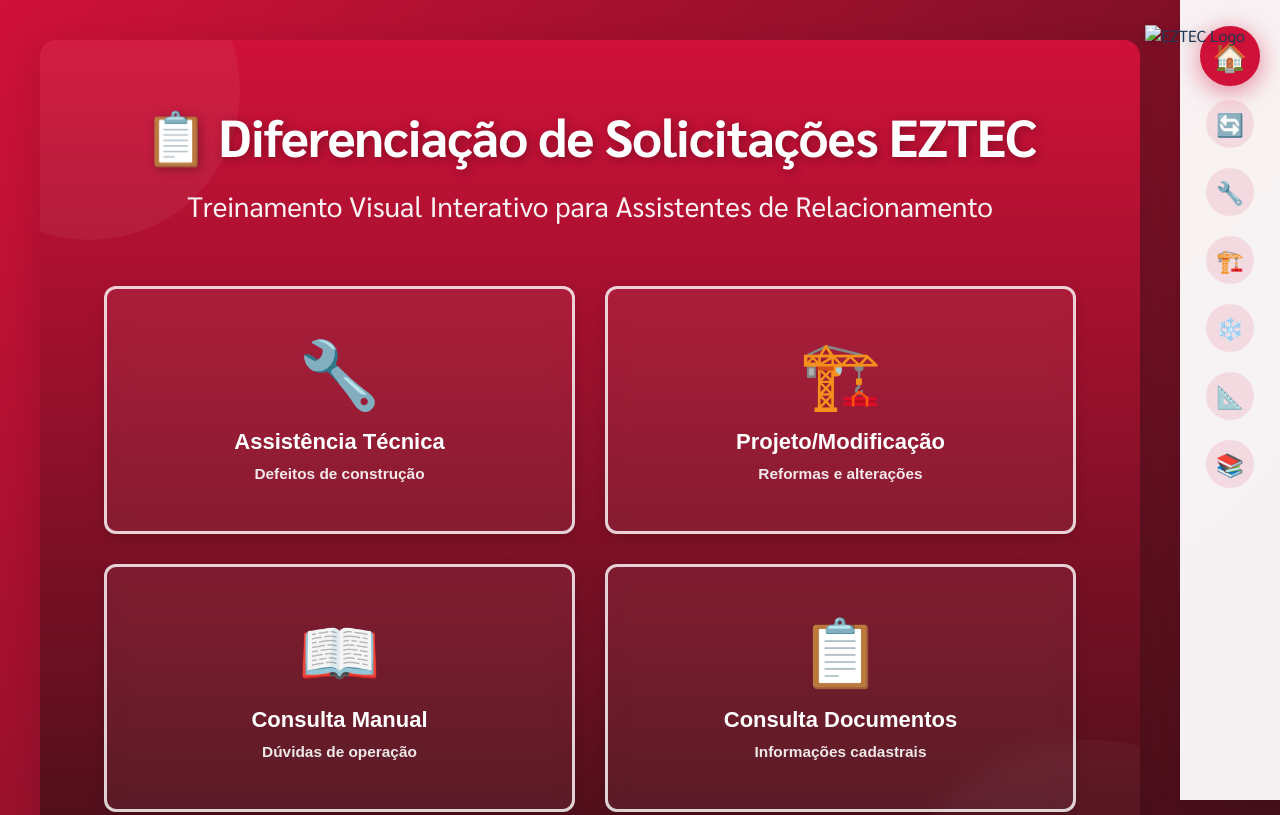
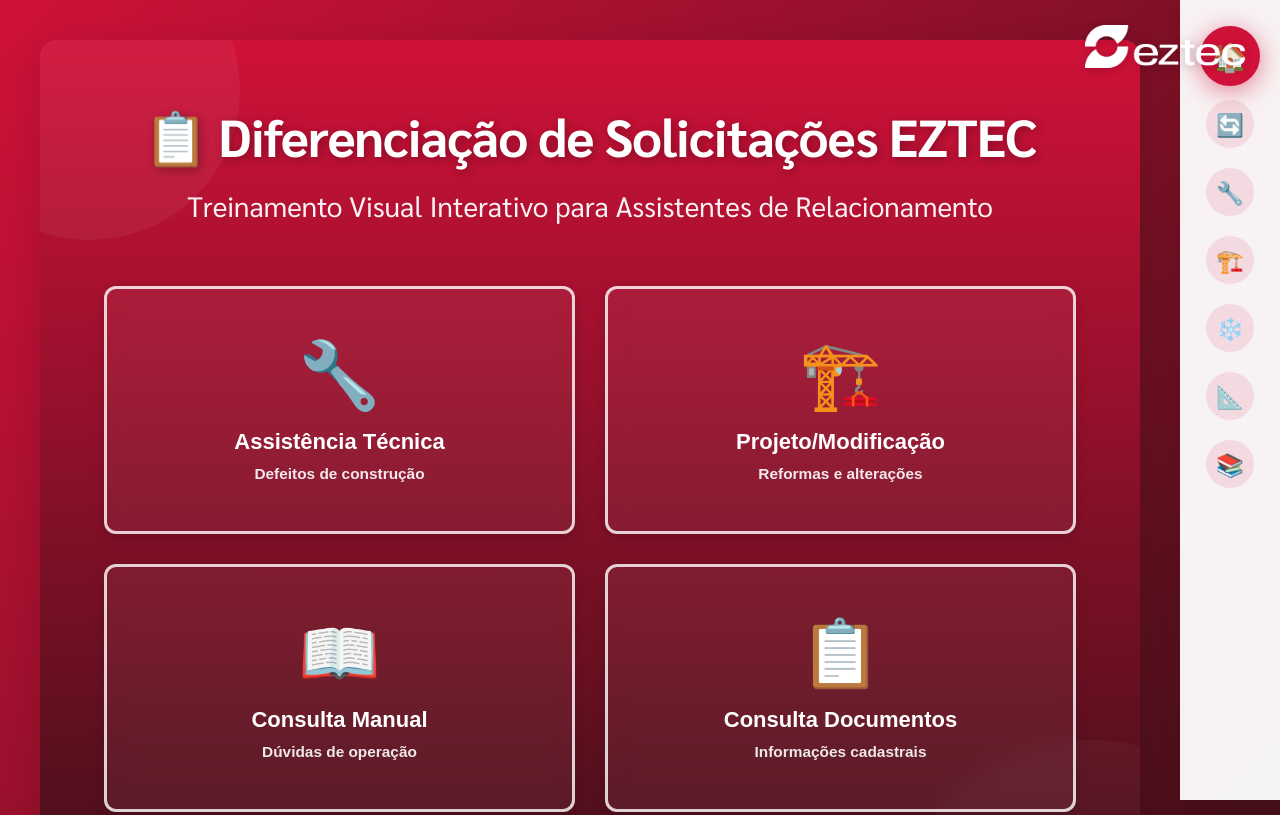
Before and after one commit to Miked0/ez-treinamento, a plain HTML site: page index.html in a window 1280 px wide. Shown: the top 815 px of the page. Drawn offline with Linux system fonts and the light colour scheme.

Commit message:
Update index.html

```diff
--- a/index.html
+++ b/index.html
@@ -1112,7 +1112,7 @@
 
     <!-- EZTEC Logo Oficial - Visível em todas as telas -->
     <div class="logo-eztec">
-        <img src="./img/Logo_Eztec_vNegativa.jpg" alt="EZTEC Logo" class="logo-img">
+        <img src="/img/Logo_Eztec_vNegativa.png" alt="EZTEC Logo" class="logo-img">
     </div>
 
     <div class="app-container">
```
